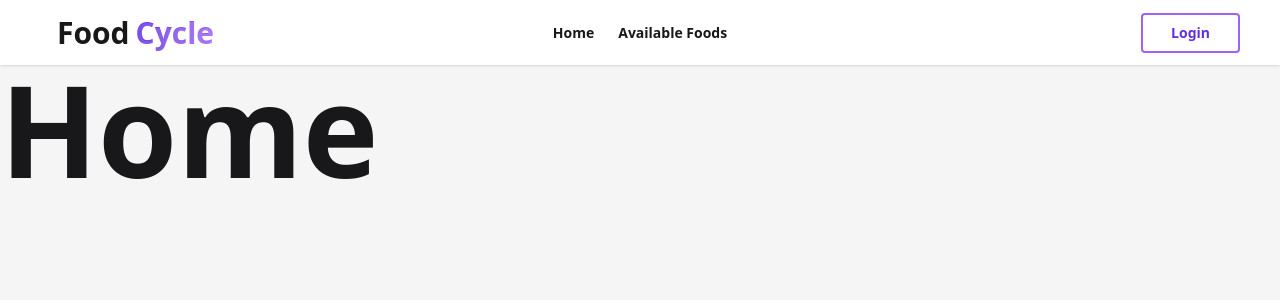
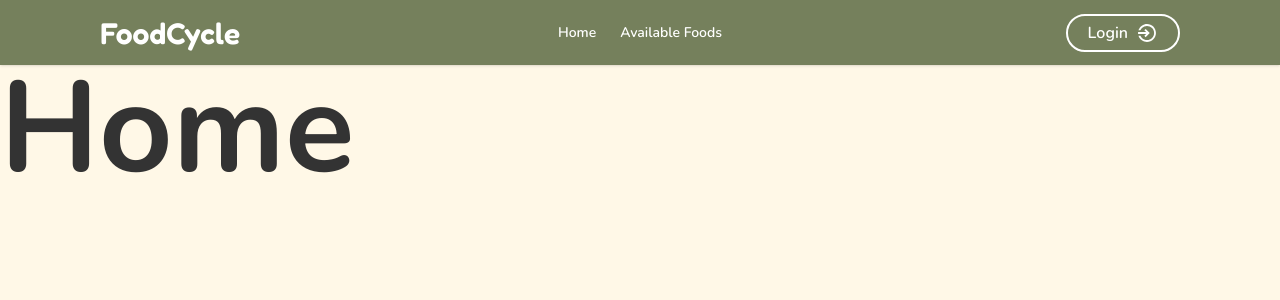
Before and after one commit to farhanarexa/Food-Cycle-Frontend, a React (Vite) app: page / in a window 1280 px wide. Shown: the top 300 px of the page. Built offline with nearby package versions, Linux system fonts and the light colour scheme; no server answers.

Commit message:
navbar button and font styles added

```diff
--- a/package.json
+++ b/package.json
@@ -17,6 +17,7 @@
     "react-dom": "^19.1.1",
     "react-icons": "^5.5.0",
     "react-router": "^7.9.5",
+    "styled-components": "^6.1.19",
     "tailwindcss": "^4.1.16"
   },
   "devDependencies": {
--- a/src/App.css
+++ b/src/App.css
@@ -5,6 +5,16 @@
 @plugin "daisyui/theme" {
   name: "light";
   default: true;
-  --color-primary: blue;
-  --color-secondary: teal;
+  /* --color-primary: #FF7E47;
+  --color-secondary: #4CAF50; */
+
+  --color-primary: "#FF7E47";   /* Warm orange */
+      --color-secondary: "#4CAF50"; /* Fresh green */
+      --color-accent: "#D89B76";   /* Soft orange accent */
+      --color-neutral: "#3C2F2F";   /* Text / dark brown */
+      --color-base-100: "#F6E9D8";  /* Background */
+      --color-base-200: "#FBF5ED";  /* Card background */
+      --color-base-300: "#CBB7A2";  /* Borders / outlines */
+      --color-info: "#8C9A6D";    /* Olive (sidebar) */
+      --color-success: "#A47C59";   /* Deep clay brown */
 }
--- /dev/null
+++ b/src/Components/Buttons/NavbarButton.jsx
@@ -0,0 +1,60 @@
+import React from 'react';
+import { IoMdLogIn } from 'react-icons/io';
+import styled from 'styled-components';
+
+const NavbarButton = () => {
+  return (
+    <StyledWrapper>
+      <button className="button flex items-center gap-2">
+       <div>Login</div>
+       <IoMdLogIn size={22} />
+      </button>
+
+    </StyledWrapper>
+  );
+}
+
+const StyledWrapper = styled.div`
+  .button {
+    cursor: pointer;
+    position: relative;
+    padding: 5px 20px;
+    font-size: 16px;
+    color: white;
+    border: 2px solid white;
+    border-radius: 34px;
+    background-color: transparent;
+    font-weight: 600;
+    transition: all 0.3s cubic-bezier(0.23, 1, 0.320, 1);
+    overflow: hidden;
+  }
+
+  .button::before {
+    content: '';
+    position: absolute;
+    inset: 0;
+    margin: auto;
+    width: 50px;
+    height: 50px;
+    border-radius: inherit;
+    scale: 0;
+    z-index: -1;
+    background-color:#575f43;
+    transition: all 0.6s cubic-bezier(0.23, 1, 0.320, 1);
+  }
+
+  .button:hover::before {
+    scale: 3;
+  }
+
+  .button:hover {
+    color: white;
+    scale: 1.1;
+    box-shadow: 0 0px 20px rgba(193, 163, 98,0.4);
+  }
+
+  .button:active {
+    scale: 1;
+  }`;
+
+export default NavbarButton;
--- a/src/Components/Common/Navbar.jsx
+++ b/src/Components/Common/Navbar.jsx
@@ -2,6 +2,7 @@
 import React, { useContext } from 'react';
 import { Link, NavLink, useNavigate } from 'react-router';
 import { AuthContext } from '../../Contexts/AuthContext';
+import NavbarButton from '../Buttons/NavbarButton';
 
 const Navbar = () => {
     const { user, signOutUser, loading } = useContext(AuthContext);
@@ -29,10 +30,10 @@ const Navbar = () => {
 
     return (
         <div>
-            <div className="navbar bg-base-100 shadow-sm px-10">
+            <div className="navbar bg-[#75805c] shadow-sm px-25 ">
                 <div className="navbar-start">
                     <div className="dropdown">
-                        <div tabIndex={0} role="button" className="btn btn-ghost lg:hidden">
+                        <div tabIndex={0} role="button" className=" mr-3 text-white lg:hidden">
                             <svg xmlns="http://www.w3.org/2000/svg" className="h-5 w-5" fill="none" viewBox="0 0 24 24" stroke="currentColor">
                                 <path strokeLinecap="round" strokeLinejoin="round" strokeWidth="2" d="M4 6h16M4 12h8m-8 6h16" />
                             </svg>
@@ -44,12 +45,11 @@ const Navbar = () => {
                             {links}
                         </ul>
                     </div>
-                    <a className="btn btn-ghost text-3xl font-bold">
-                        Food <span className="bg-linear-to-r from-[#632EE3] to-[#9F62F2] bg-clip-text text-transparent">Cycle</span>
+                    <a href="/" className="font-[fredoka] text-white text-3xl font-semibold ">FoodCycle
                     </a>
                 </div>
 
-                <div className="navbar-center hidden lg:flex text-base font-semibold">
+                <div className="navbar-center hidden lg:flex text-white text-base font-semibold">
                     <ul className="menu menu-horizontal px-1">{links}</ul>
                 </div>
 
@@ -69,7 +69,7 @@ const Navbar = () => {
                             </div>
                             <ul
                                 tabIndex="-1"
-                                className="menu menu-sm dropdown-content bg-base-100 rounded-box z-1 mt-3 w-52 p-2 shadow">
+                                className="menu menu-sm dropdown-content font-semibold bg-base-100 rounded-box z-1 mt-3 w-52 p-2 shadow">
                                 <li>
                                     <Link to="/addFood" className="justify-between">
                                         Add Food
@@ -93,12 +93,11 @@ const Navbar = () => {
 
                     ) :
                         (<>
-                            <Link
-                                to="/login"
-                                className="btn bg-transparent text-[#632EE3] border-2 border-[#9F62F2] hover:text-white hover:bg-linear-to-r hover:from-[#632EE3] hover:to-[#9F62F2] px-7 transition-all"
-                            >
-                                Login
+
+                            <Link to="/login">
+                                <NavbarButton />
                             </Link>
+
                         </>)}
                 </div>
             </div>
--- a/src/Components/Home.jsx
+++ b/src/Components/Home.jsx
@@ -3,7 +3,7 @@ import React from 'react';
 const Home = () => {
     return (
         <div>
-            <h1 className='text-9xl font-bold'>Home</h1>
+            <h1 className='text-9xl font-bold text-[#333333]'>Home</h1>
         </div>
     );
 };
--- a/src/index.css
+++ b/src/index.css
@@ -1,6 +1,12 @@
+/* nunito font */
+@import url('https://fonts.googleapis.com/css2?family=Nunito:ital,wght@0,200..1000;1,200..1000&display=swap');
+
+/* fredoka font */
+@import url('https://fonts.googleapis.com/css2?family=Fredoka:wght@300..700&display=swap');
+
 :root {
-  font-family: system-ui, Avenir, Helvetica, Arial, sans-serif;
+   font-family: "Nunito", sans-serif;
   line-height: 1.5;
-  font-weight: 400;
-  background-color: #F5F5F5;
+  font-weight: 1000;
+  background-color: #FFF8E7;
 }
```
Also changed, not shown: 1 other file (tests, documents, lock files or other folders).
